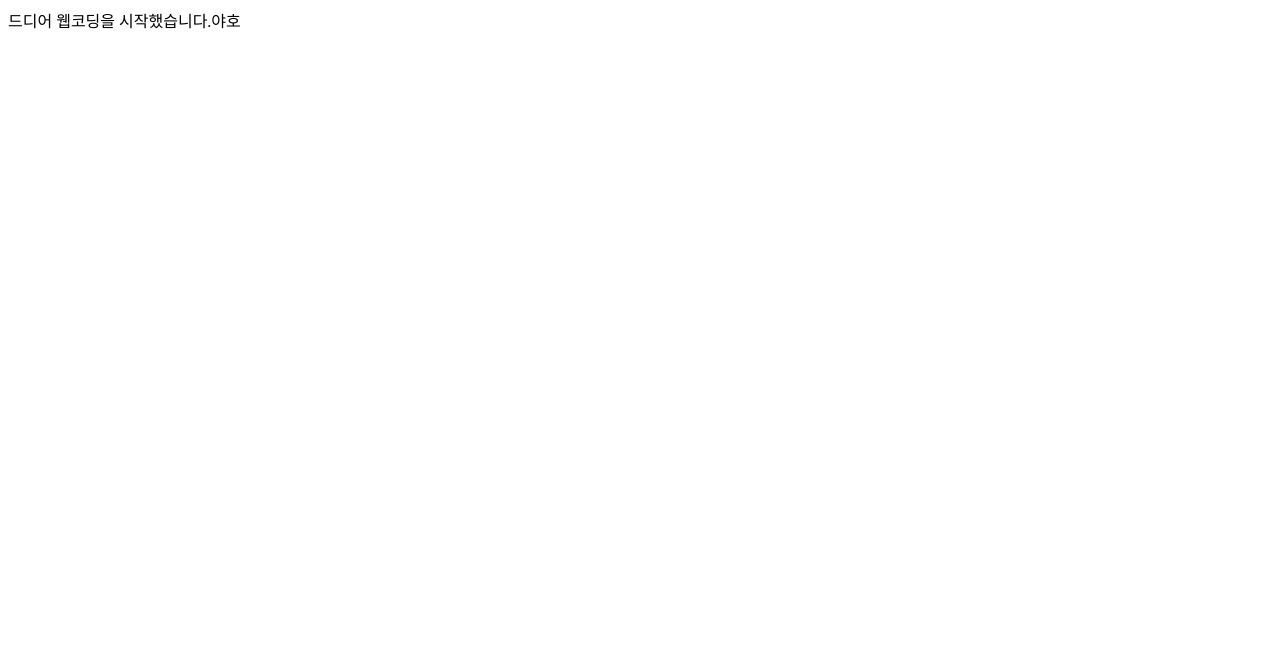
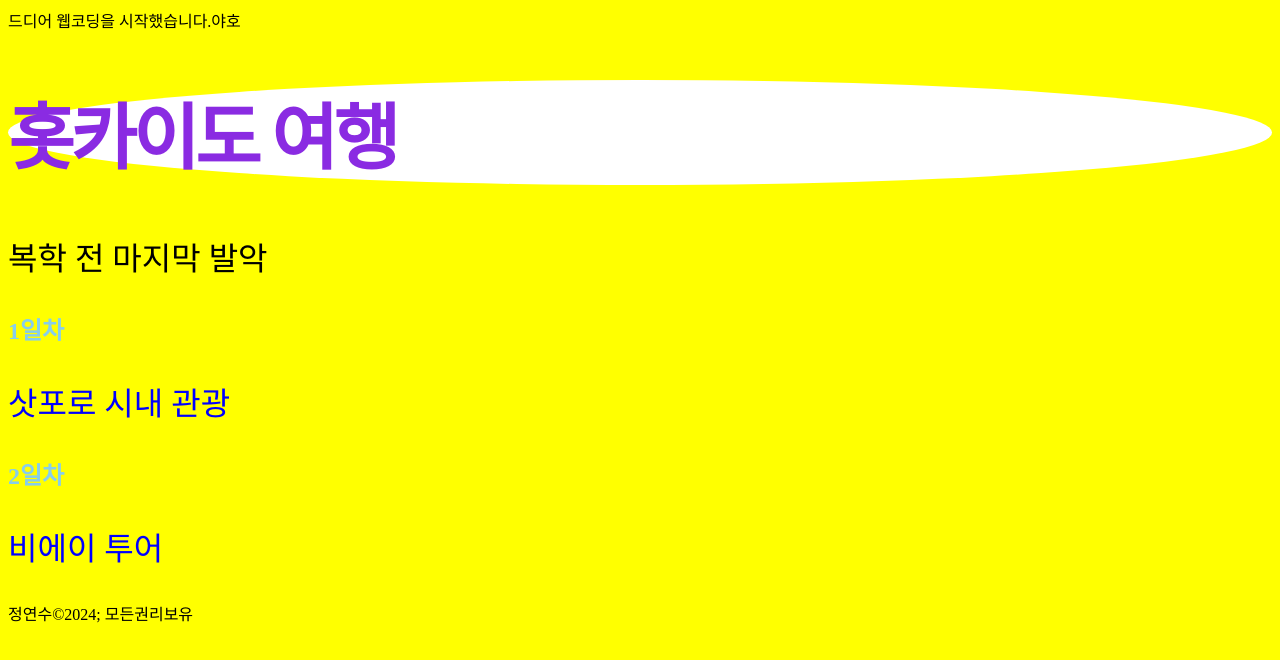
Before and after one commit to yearsnn/test2024, a plain HTML site: page index.html in a window 1280 px wide. Drawn offline with Linux system fonts and the light colour scheme.

Commit message:
Add files via upload

```diff
--- a/index.html
+++ b/index.html
@@ -1,11 +1,39 @@
 <!DOCTYPE html>
 <html>
 <head>
+	<style type="text/css">
+		body{background: yellow;}
+		h1{color: blueviolet;
+			font-size: 72px;
+			letter-spacing: -4px;
+			background: white;
+			border-radius: 50%;}
+		h2{color: skyblue;}
+		p{font-size: 2rem;}
+
+		section p{color: blue;}
+	</style>
 	<meta charset="utf-8">
 	<meta name="viewport" content="width=device-width, initial-scale=1">
 	<title>오늘연습</title>
 </head>
 <body>
     드디어 웹코딩을 시작했습니다.야호
+				<nav></nav>
+				<header>
+					<h1>홋카이도 여행</h1>
+					<p>복학 전 마지막 발악</p>
+				</header>
+				<section>
+					<h2>1일차</h2>
+					<p>삿포로 시내 관광</p>
+				</section>
+				<section>
+					<h2>2일차</h2>
+					<p>비에이 투어</p>
+				</section>
+				<footer>
+					정연수&copy2024; 모든권리보유
+				</footer>
 </body>
 </html>
```
